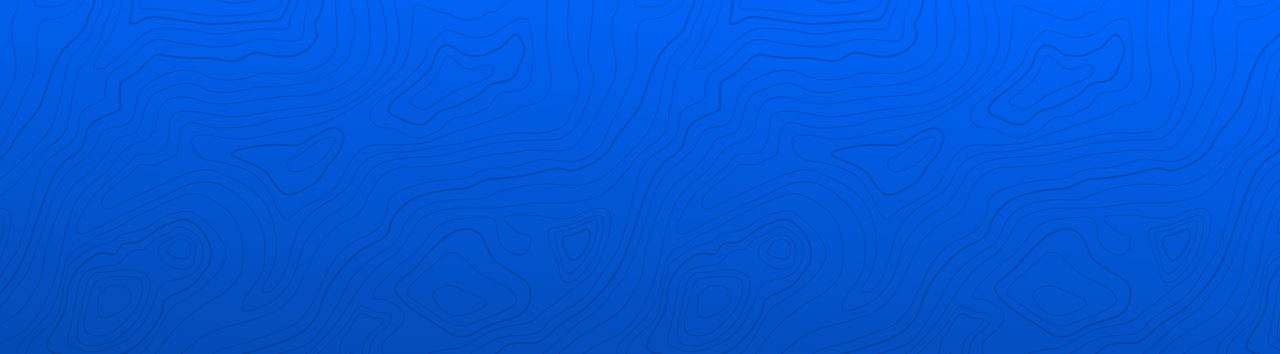
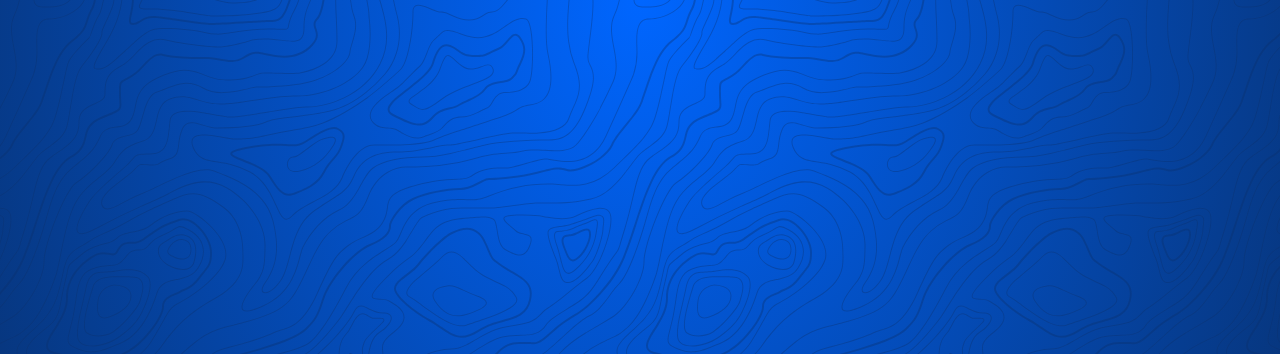
Before and after one commit to trackgov/trackgov-org, a website: page index.html in a window 1280 px wide. Shown: the top 354 px of the page. Drawn offline with Linux system fonts and the light colour scheme.

Commit message:
Change background gradient to radial

```diff
--- a/index.html
+++ b/index.html
@@ -9,12 +9,12 @@
 
         <style>
             html {
-                background: linear-gradient(
-                    5deg,
-                    rgba(8,47,107,1) 0%,
-                    rgba(0,102,255,1) 100%
+                background-color: #044bb7;
+                background: radial-gradient(
+                    at top center,
+                    rgba(0,102,255,1) 0,
+                    rgba(8,47,107,1) 90%
                 );
-                background-color: #044bb7;
                 height: 100%;
             }
             body {
```
